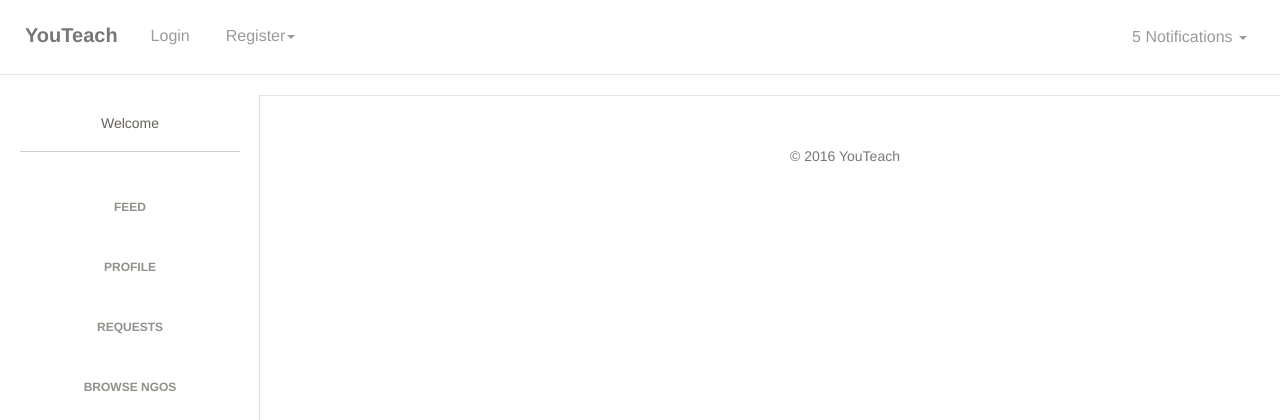
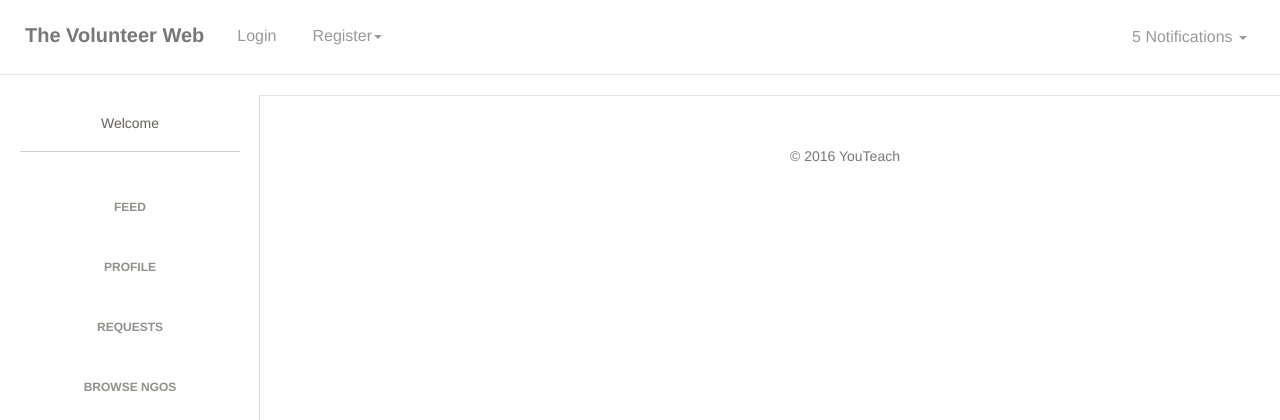
Before and after one commit to thevolunteerweb/The-Volunteer-Web, a Django app: template templates/dashboardbase.html in a window 1280 px wide. Shown: the top 420 px of the page. Run offline with Django 3.2, Linux system fonts and the light colour scheme; the template is opened without the code that fills it, so the values that code supplies are empty; parts of the project's set-up code (start-up, migrations or seed data) failed here and were passed over; some libraries are stand-ins or nearby versions; some web fonts are replaced.

Commit message:
Changing name to the Volunteer Web

```diff
--- a/templates/dashboardbase.html
+++ b/templates/dashboardbase.html
@@ -8,7 +8,7 @@
 	<link rel="icon" type="image/png" sizes="96x96" href="assets/img/favicon.png">
 	<meta http-equiv="X-UA-Compatible" content="IE=edge,chrome=1" />
 
-	<title>YouTeach</title>
+	<title>The Volunteer Web</title>
 
 	<meta content='width=device-width, initial-scale=1.0, maximum-scale=1.0, user-scalable=0' name='viewport' />
     <meta name="viewport" content="width=device-width" />
@@ -61,7 +61,7 @@
                 <span class="icon-bar"></span>
                 <span class="icon-bar"></span>
               </button>
-              <a class="navbar-brand" href="/">YouTeach</a>
+              <a class="navbar-brand" href="/">The Volunteer Web</a>
             </div>
 
 
--- a/templates/ngodashboardbase.html
+++ b/templates/ngodashboardbase.html
@@ -8,7 +8,7 @@
 	<link rel="icon" type="image/png" sizes="96x96" href="assets/img/favicon.png">
 	<meta http-equiv="X-UA-Compatible" content="IE=edge,chrome=1" />
 
-	<title>YouTeach</title>
+	<title>The Volunteer Web</title>
 
 	<meta content='width=device-width, initial-scale=1.0, maximum-scale=1.0, user-scalable=0' name='viewport' />
     <meta name="viewport" content="width=device-width" />
@@ -72,7 +72,7 @@
                 <span class="icon-bar"></span>
                 <span class="icon-bar"></span>
               </button>
-              <a class="navbar-brand" href="/">YouTeach</a>
+              <a class="navbar-brand" href="/">The Volunteer Web</a>
             </div>
 
 
```
